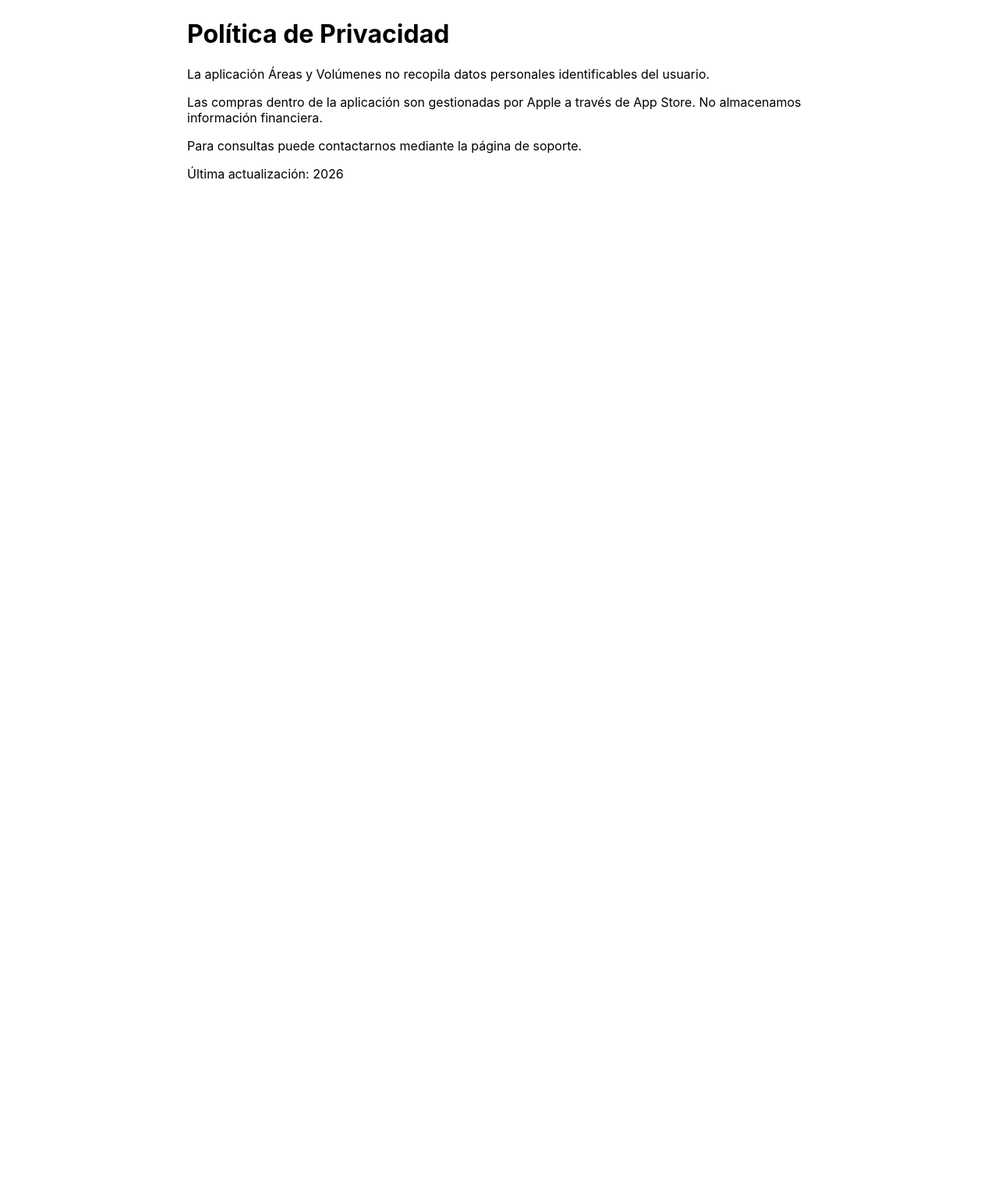
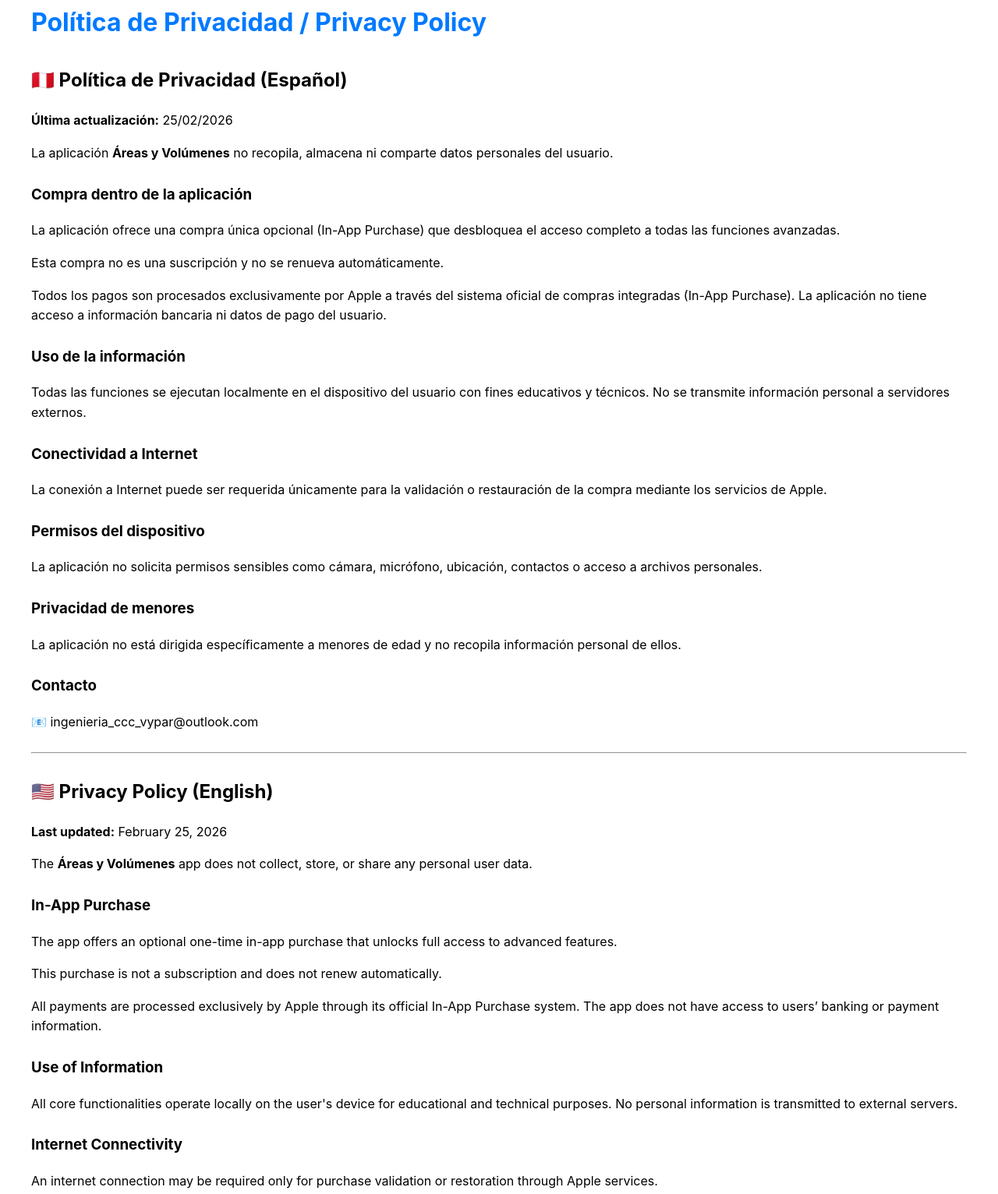
Before and after one commit to Victor-CCC/areas-volumenes, a plain HTML site: page privacy.html in a window 1280 px wide. Shown: the part 37-1569 px from the top of the page at 78% size. Before the commit the page ends 800 px from the top, so only its background shows below. Drawn offline with Linux system fonts and the light colour scheme.

Commit message:
Update privacy.html

```diff
--- a/privacy.html
+++ b/privacy.html
@@ -2,20 +2,101 @@
 <html lang="es">
 <head>
 <meta charset="UTF-8">
-<meta name="viewport" content="width=device-width, initial-scale=1.0">
-<title>Política de Privacidad</title>
+<title>Política de Privacidad - Áreas y Volúmenes</title>
+<style>
+body {
+    font-family: -apple-system, BlinkMacSystemFont, sans-serif;
+    margin: 40px;
+    line-height: 1.6;
+}
+h1 { color: #007AFF; }
+h2 { margin-top: 30px; }
+.section { margin-bottom: 25px; }
+</style>
 </head>
-<body style="font-family:-apple-system; max-width:800px; margin:auto; padding:40px;">
+<body>
 
-<h1>Política de Privacidad</h1>
+<h1>Política de Privacidad / Privacy Policy</h1>
 
-<p>La aplicación Áreas y Volúmenes no recopila datos personales identificables del usuario.</p>
+<h2>🇵🇪 Política de Privacidad (Español)</h2>
+<p><strong>Última actualización:</strong> 25/02/2026</p>
 
-<p>Las compras dentro de la aplicación son gestionadas por Apple a través de App Store. No almacenamos información financiera.</p>
+<div class="section">
+<p>La aplicación <strong>Áreas y Volúmenes</strong> no recopila, almacena ni comparte datos personales del usuario.</p>
+</div>
 
-<p>Para consultas puede contactarnos mediante la página de soporte.</p>
+<div class="section">
+<h3>Compra dentro de la aplicación</h3>
+<p>La aplicación ofrece una compra única opcional (In-App Purchase) que desbloquea el acceso completo a todas las funciones avanzadas.</p>
+<p>Esta compra no es una suscripción y no se renueva automáticamente.</p>
+<p>Todos los pagos son procesados exclusivamente por Apple a través del sistema oficial de compras integradas (In-App Purchase). La aplicación no tiene acceso a información bancaria ni datos de pago del usuario.</p>
+</div>
 
-<p>Última actualización: 2026</p>
+<div class="section">
+<h3>Uso de la información</h3>
+<p>Todas las funciones se ejecutan localmente en el dispositivo del usuario con fines educativos y técnicos. No se transmite información personal a servidores externos.</p>
+</div>
+
+<div class="section">
+<h3>Conectividad a Internet</h3>
+<p>La conexión a Internet puede ser requerida únicamente para la validación o restauración de la compra mediante los servicios de Apple.</p>
+</div>
+
+<div class="section">
+<h3>Permisos del dispositivo</h3>
+<p>La aplicación no solicita permisos sensibles como cámara, micrófono, ubicación, contactos o acceso a archivos personales.</p>
+</div>
+
+<div class="section">
+<h3>Privacidad de menores</h3>
+<p>La aplicación no está dirigida específicamente a menores de edad y no recopila información personal de ellos.</p>
+</div>
+
+<div class="section">
+<h3>Contacto</h3>
+<p>📧 ingenieria_ccc_vypar@outlook.com</p>
+</div>
+
+<hr>
+
+<h2>🇺🇸 Privacy Policy (English)</h2>
+<p><strong>Last updated:</strong> February 25, 2026</p>
+
+<div class="section">
+<p>The <strong>Áreas y Volúmenes</strong> app does not collect, store, or share any personal user data.</p>
+</div>
+
+<div class="section">
+<h3>In-App Purchase</h3>
+<p>The app offers an optional one-time in-app purchase that unlocks full access to advanced features.</p>
+<p>This purchase is not a subscription and does not renew automatically.</p>
+<p>All payments are processed exclusively by Apple through its official In-App Purchase system. The app does not have access to users’ banking or payment information.</p>
+</div>
+
+<div class="section">
+<h3>Use of Information</h3>
+<p>All core functionalities operate locally on the user's device for educational and technical purposes. No personal information is transmitted to external servers.</p>
+</div>
+
+<div class="section">
+<h3>Internet Connectivity</h3>
+<p>An internet connection may be required only for purchase validation or restoration through Apple services.</p>
+</div>
+
+<div class="section">
+<h3>Device Permissions</h3>
+<p>The app does not request access to sensitive permissions such as camera, microphone, location, contacts, or personal files.</p>
+</div>
+
+<div class="section">
+<h3>Children’s Privacy</h3>
+<p>The app is not specifically directed to children and does not collect personal information from minors.</p>
+</div>
+
+<div class="section">
+<h3>Contact</h3>
+<p>📧 ingenieria_ccc_vypar@outlook.com</p>
+</div>
 
 </body>
 </html>
```
